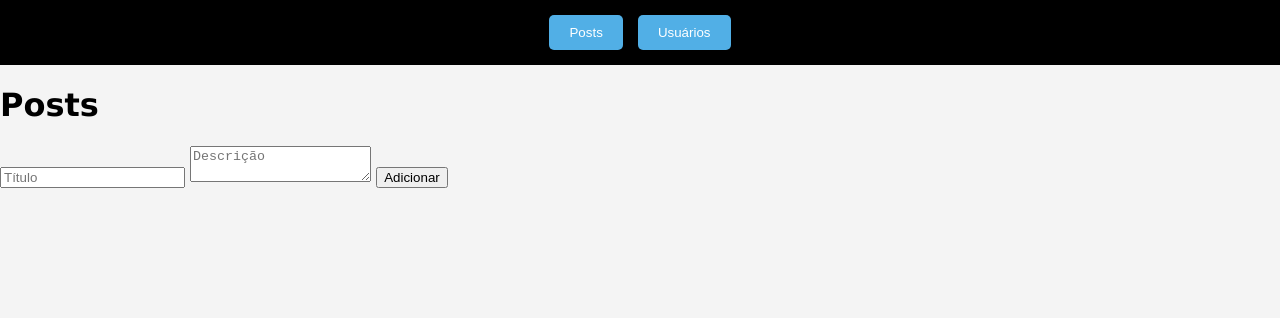
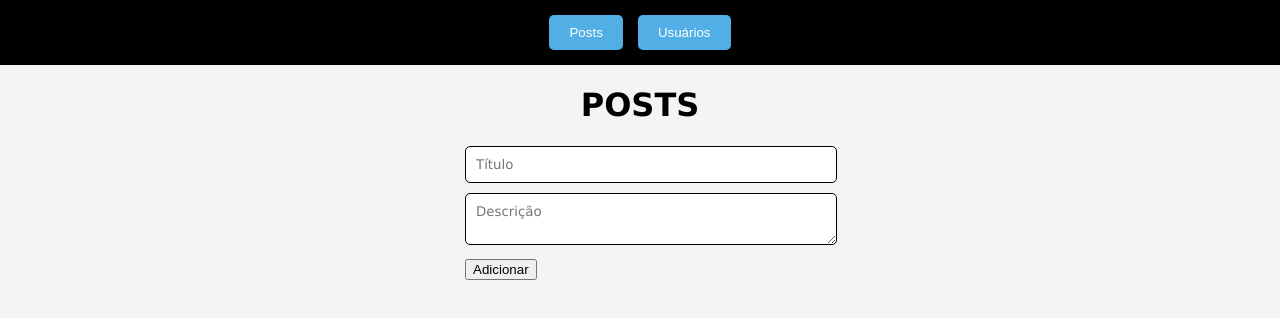
Before and after one commit to josedotmader/Prova-N2_UX, a plain HTML site: page index.html in a window 1280 px wide. Drawn offline with Linux system fonts and the light colour scheme; no server answers.

Commit message:
formulário para add título e descrição

```diff
--- a/posts.css
+++ b/posts.css
@@ -23,3 +23,25 @@ body {
 .header button:hover {
     background-color: #105799;
 }
+
+h1 {
+    text-align: center;
+    color: #000000;
+    text-transform: uppercase;
+}
+
+.formulario {
+    width: 80%;
+    max-width: 350px;
+    margin: 20px auto;
+}
+
+.formulario input,
+.formulario textarea {
+    width: 100%;
+    padding: 10px;
+    margin-bottom: 10px;
+    border: 1px solid #000000;
+    border-radius: 5px;
+    font-family: 'Lucida Grande', Verdana, sans-serif;
+}
```
